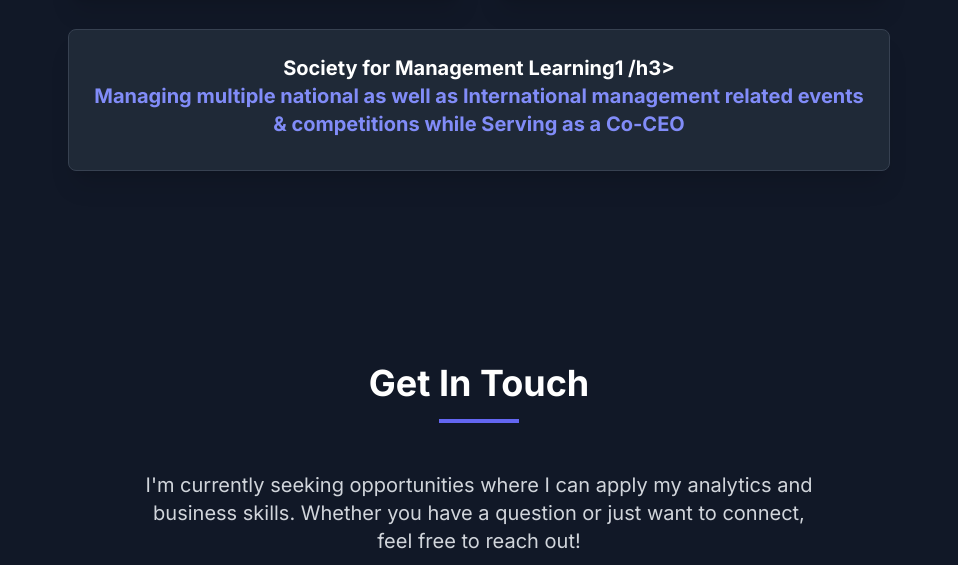
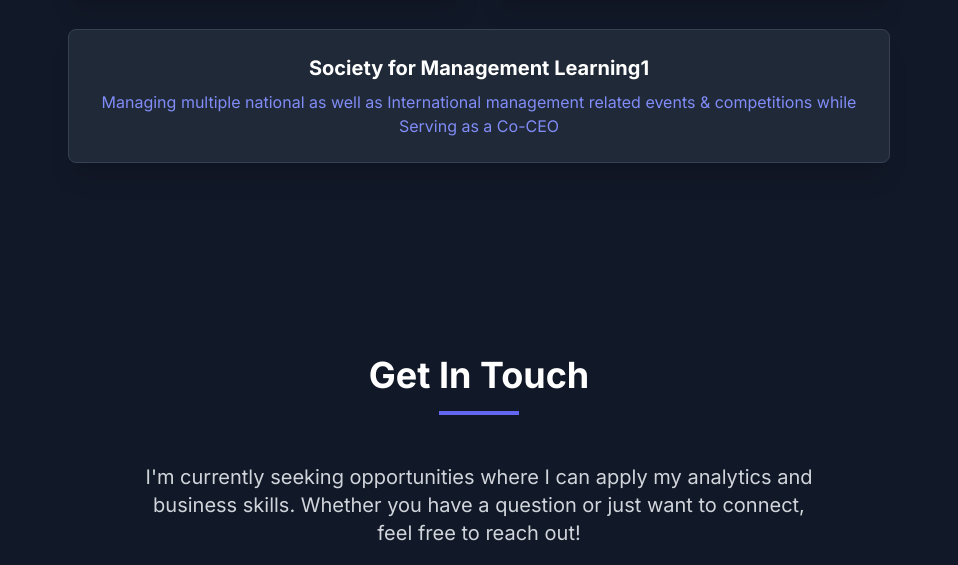
Before and after one commit to sanskarsingh5kittu/Portfolio, a plain HTML site: page index.html in a window 1280 px wide. Shown: the part 5593-6158 px from the top of the page, without its empty margins (161-1119 px from the left). Drawn offline with nearby package versions, Linux system fonts and the light colour scheme.

Commit message:
Update index.html

```diff
--- a/index.html
+++ b/index.html
@@ -389,7 +389,7 @@
                     <!-- SML -->
                     <div class="bg-gray-800 p-6 rounded-lg shadow-xl border border-gray-700 text-center md:col-span-2 transition-all duration-300 hover:border-indigo-500 hover:-translate-y-1">
                         <h3 class="text-xl font-bold text-white mb-2">
-                        Society for Management Learning1 /h3>
+                        Society for Management Learning1 </h3>
                         <p class="text-md text-indigo-400 font-semiMember Co-CEO </p>
                         <p class="text-md text-gray-300 mt-2">Managing multiple national as well as International management related events & competitions while Serving as a Co-CEO </p>
                     </div>
```
